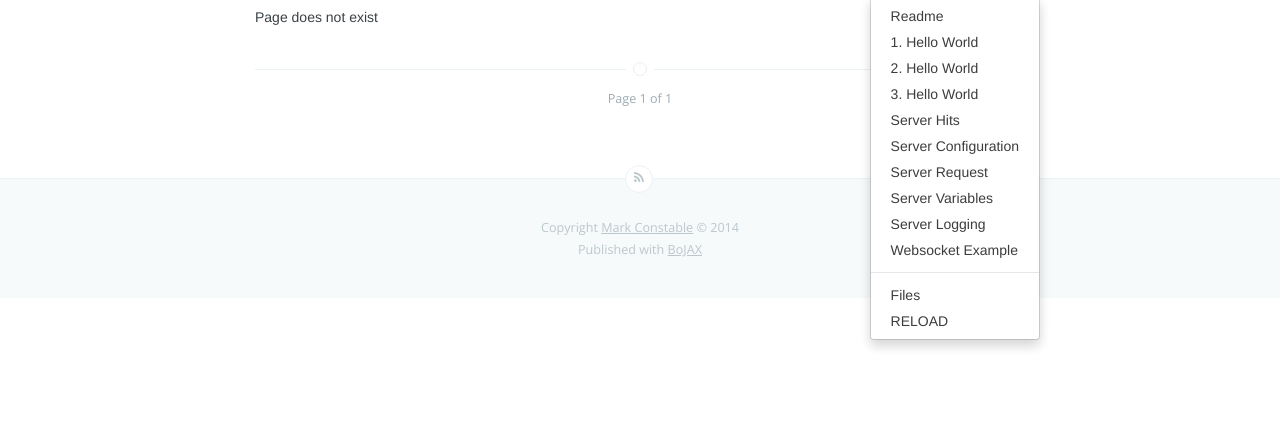
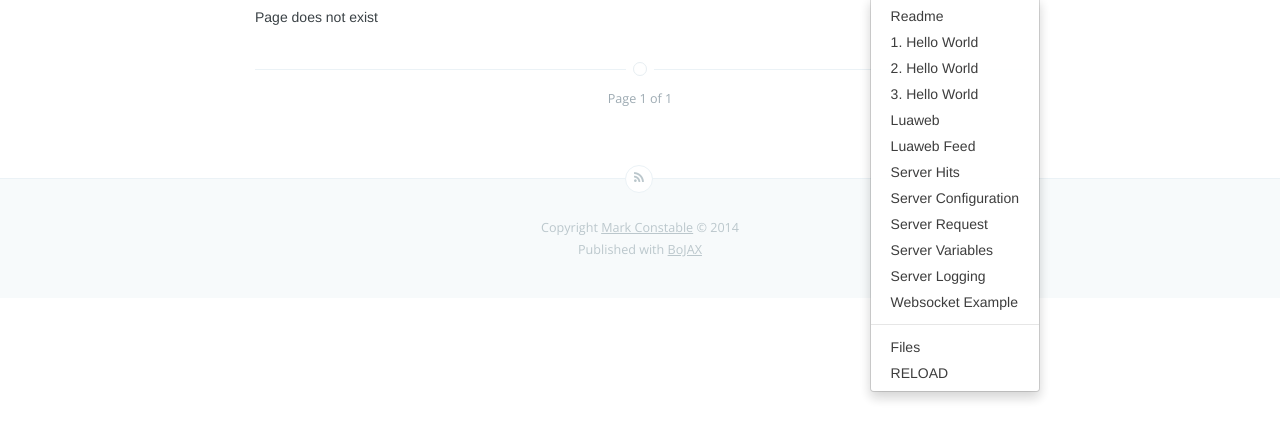
Before and after one commit to markc/bojax, a plain HTML site: page index.html in a window 1280 px wide. Both pictures are taken after a click on the link "OpenResty". Shown: the part 53-492 px from the top of the page. Drawn offline with nearby package versions, Linux system fonts and the light colour scheme; a web font is replaced by a local one.

Commit message:
Added a couple of test luaweb/ links

```diff
--- a/index.html
+++ b/index.html
@@ -41,6 +41,8 @@
                 <li><a href="/hello?name=World">1. Hello World</a></li>
                 <li><a href="/trylua?name=World">2. Hello World</a></li>
                 <li><a href="/luafile?name=World">3. Hello World</a></li>
+                <li><a href="/luaweb/">Luaweb</a></li>
+                <li><a href="/luaweb/feed/">Luaweb Feed</a></li>
                 <li><a href="/hits">Server Hits</a></li>
                 <li><a href="/server">Server Configuration</a></li>
                 <li><a href="/request">Server Request</a></li>
```
Also changed, not shown: 1 other file.
